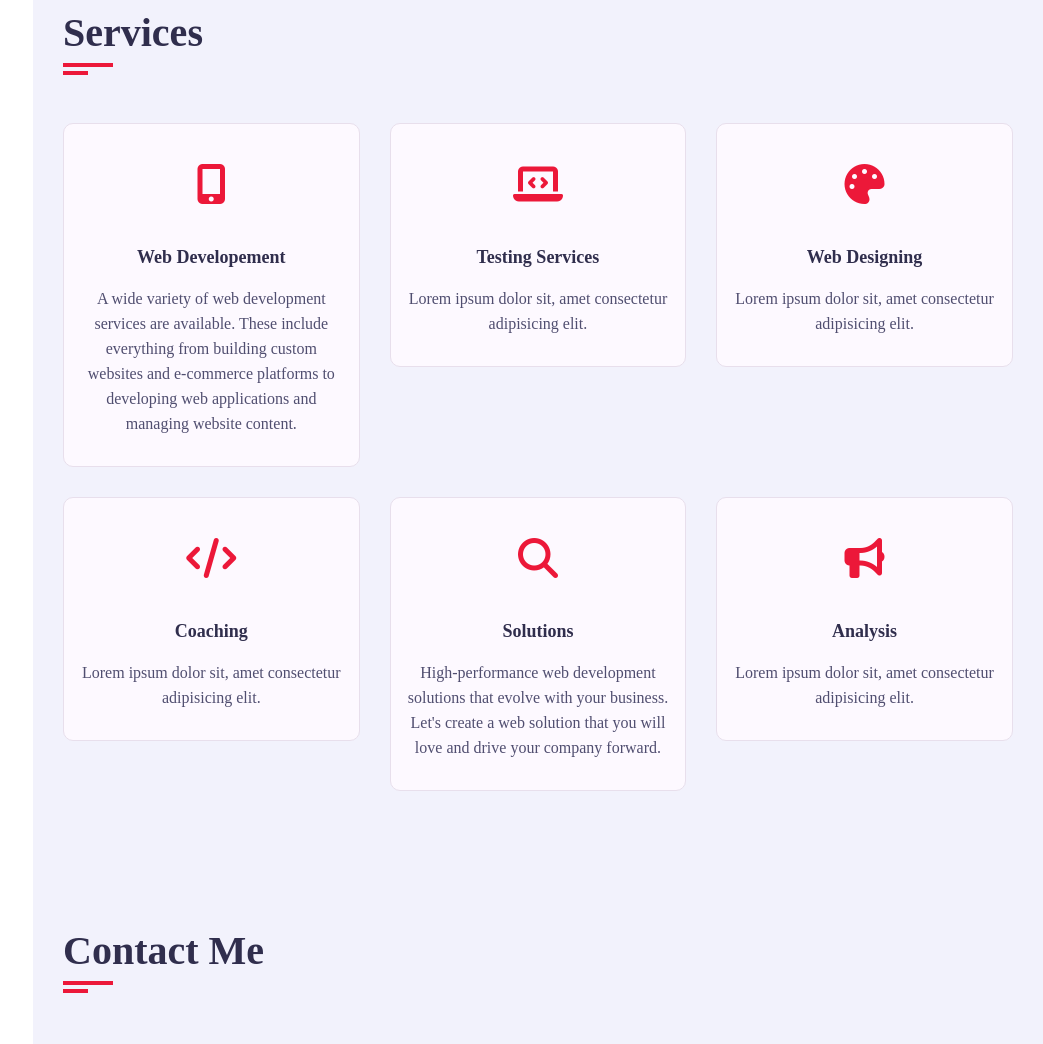
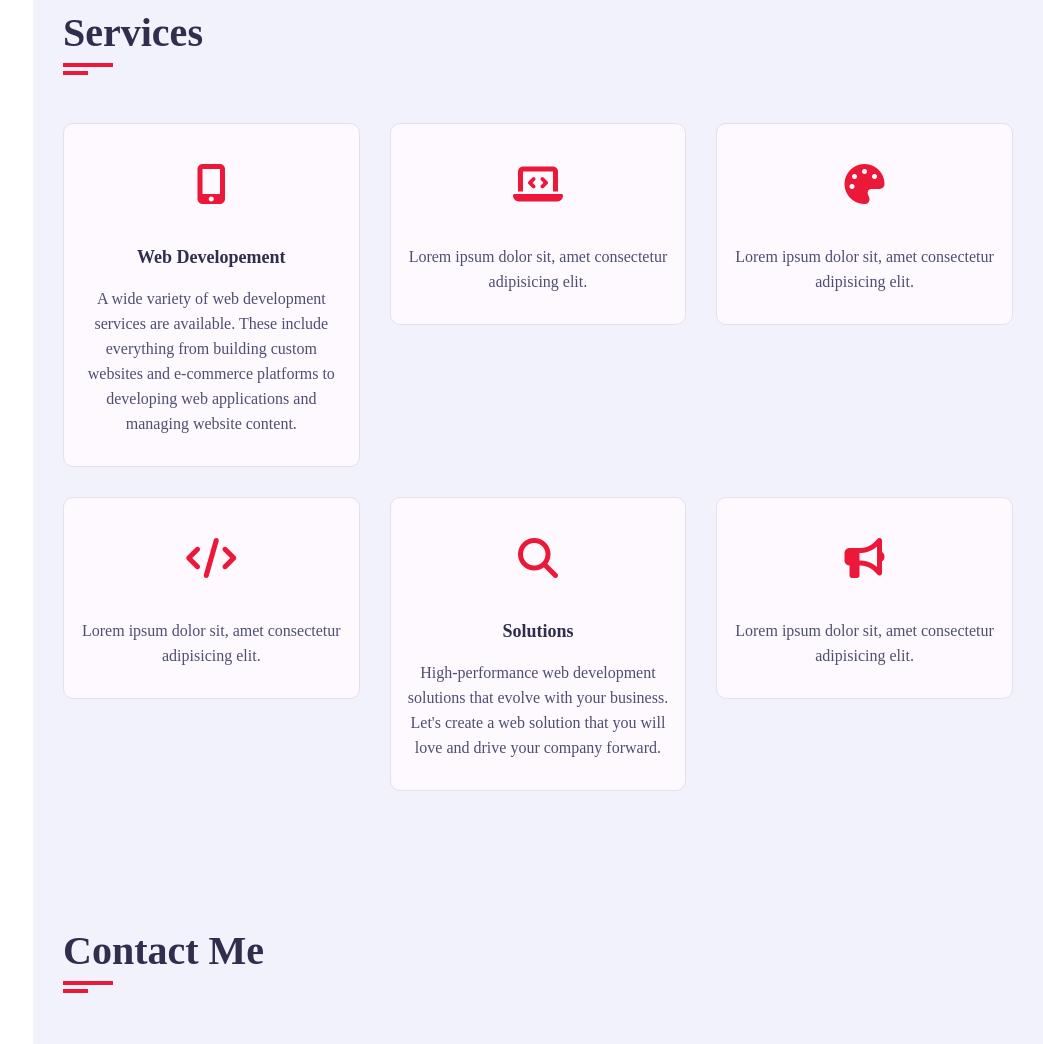
Before and after one commit to SwanandTaur/My--Portfolio, a plain HTML site: page index.html in a window 1280 px wide. Shown: the part 2048-3092 px from the top of the page, without its empty margins (237-1280 px from the left). Drawn offline with Linux system fonts and the light colour scheme; a web font is replaced by a local one.

Commit message:
Update index.html

```diff
--- a/index.html
+++ b/index.html
@@ -297,7 +297,7 @@
                                 <div class="icon">
                                     <i class="fa fa-laptop-code"></i>
                                 </div>
-                                <h4>Testing Services</h4>
+                                <h4 class="hidden">Testing Services</h4>
                                 <p>Lorem ipsum dolor sit, amet consectetur adipisicing elit.</p>
                             </div>
                         </div>
@@ -308,7 +308,7 @@
                                 <div class="icon">
                                     <i class="fa fa-palette"></i>
                                 </div>
-                                <h4>Web Designing</h4>
+                                <h4 class="hidden">Web Designing</h4>
                                 <p>Lorem ipsum dolor sit, amet consectetur adipisicing elit.</p>
                             </div>
                         </div>
@@ -319,7 +319,7 @@
                                 <div class="icon">
                                     <i class="fa fa-code"></i>
                                 </div>
-                                <h4>Coaching</h4>
+                                <h4 class="hidden">Coaching</h4>
                                 <p>Lorem ipsum dolor sit, amet consectetur adipisicing elit.</p>
                             </div>
                         </div>
@@ -342,7 +342,7 @@
                                 <div class="icon">
                                     <i class="fa fa-bullhorn"></i>
                                 </div>
-                                <h4>Analysis</h4>
+                                <h4 class="hidden">Analysis</h4>
                                 <p>Lorem ipsum dolor sit, amet consectetur adipisicing elit. </p>
                             </div>
                         </div>
```
